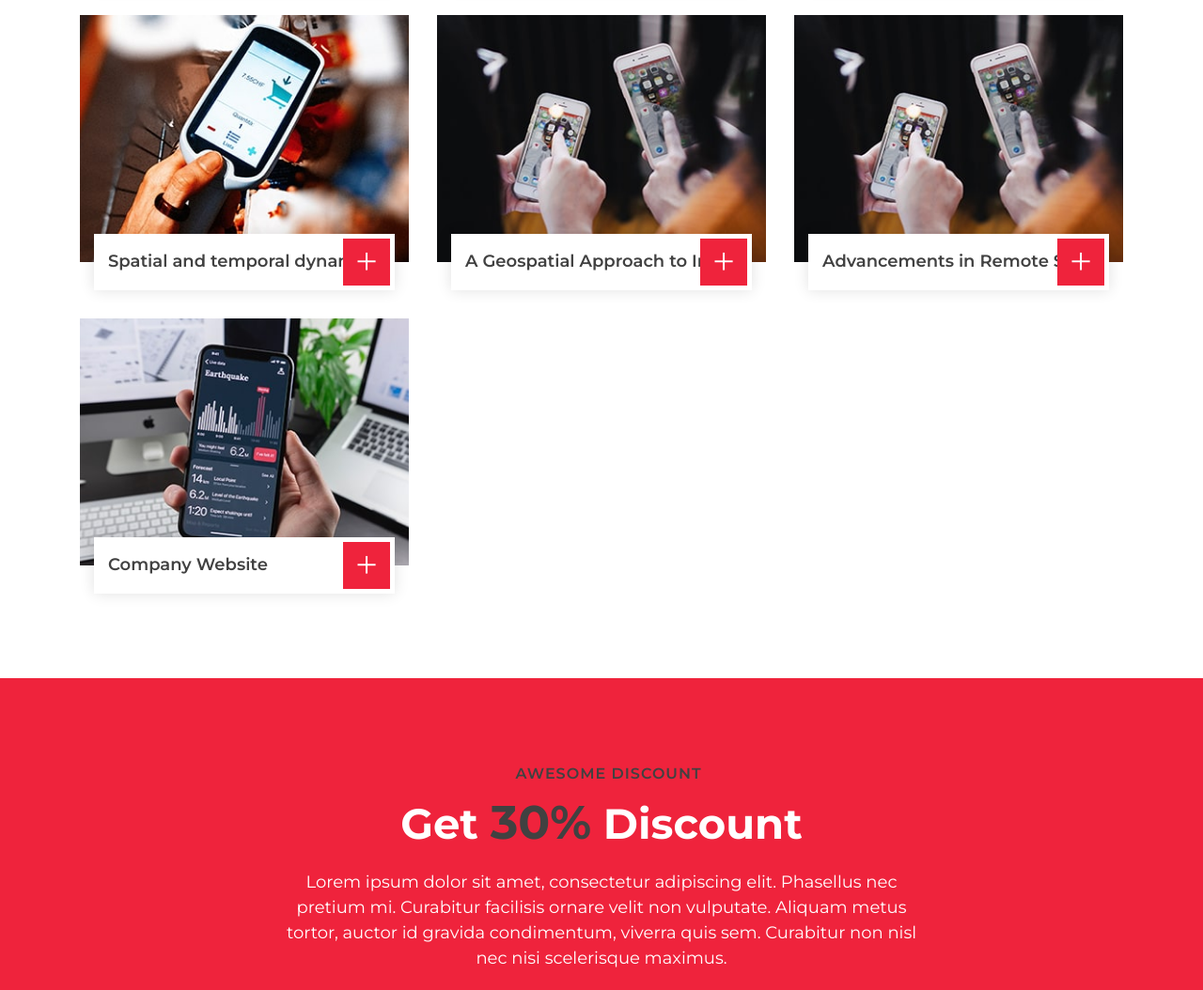
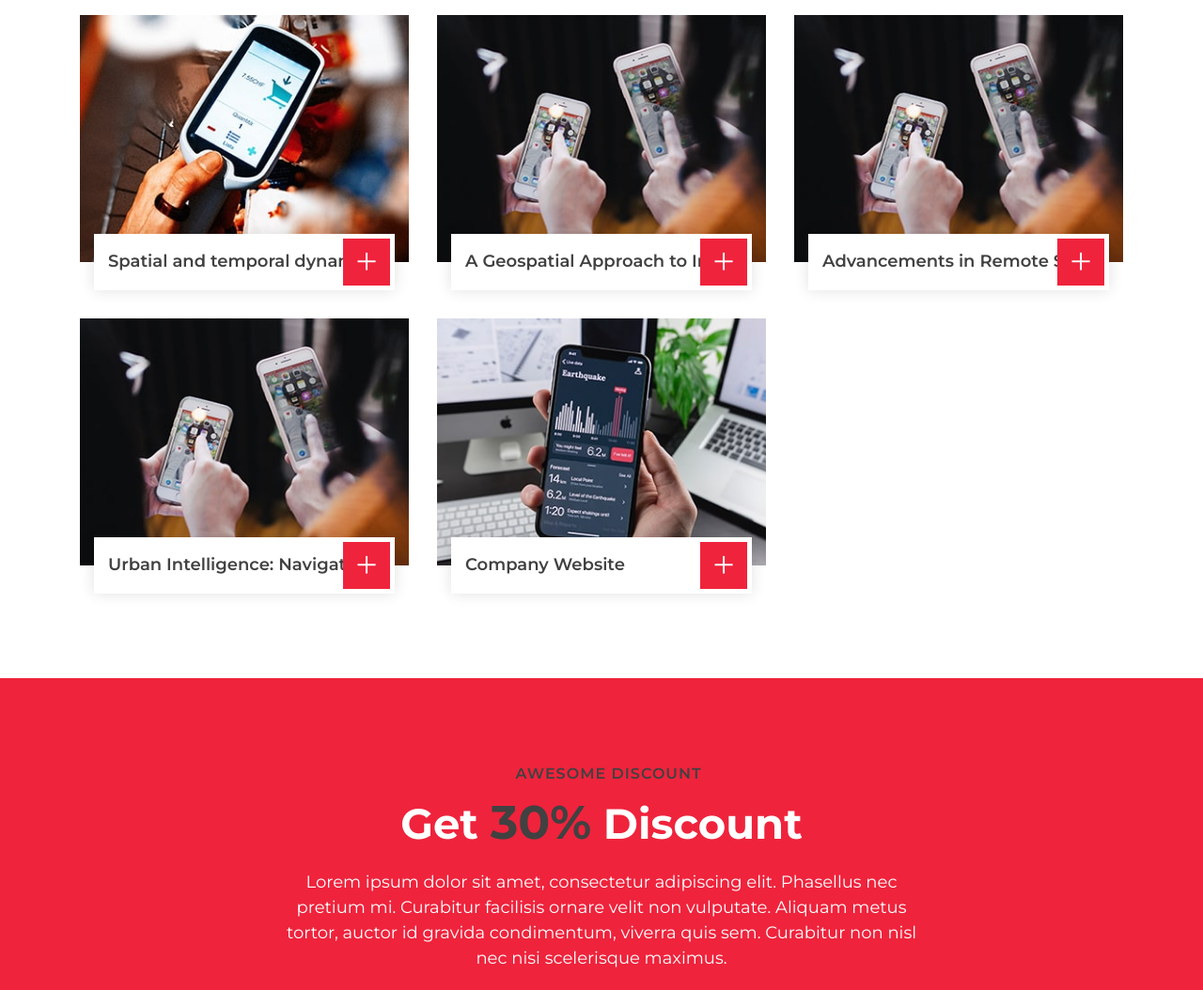
Before and after one commit to manimtechrs/website, a plain HTML site: page index.html in a window 1280 px wide. Shown: the part 4128-5182 px from the top of the page at 94% size. Drawn offline with nearby package versions, Linux system fonts and the light colour scheme; animation ran at ten frames a second.

Commit message:
Update index.html

```diff
--- a/index.html
+++ b/index.html
@@ -375,6 +375,20 @@
                             </div>
                             <div class="portfolio-text">
                                 <h3>Advancements in Remote Sensing for Urban Green Space Monitoring: Methods, Technologies, and Case Studies</h3>
+                                <a class="btn" href="img/portfolio-5.jpg" data-lightbox="portfolio">+</a>
+                            </div>
+                        </div>
+                    </div>
+					<div class="col-lg-4 col-md-6 col-sm-12 portfolio-item filter-2 wow fadeInUp" data-wow-delay="0.8s">
+                        <div class="portfolio-wrap">
+                            <div class="portfolio-img">
+								<a href="https://www.igi-global.com/chapter/urban-intelligence/366612" target="_blank">
+									<img src="img/portfolio-5.jpg" alt="Image">
+								</a>
+
+                            </div>
+                            <div class="portfolio-text">
+                                <h3>Urban Intelligence: Navigating Climate Challenges With AI</h3>
                                 <a class="btn" href="img/portfolio-5.jpg" data-lightbox="portfolio">+</a>
                             </div>
                         </div>
```
